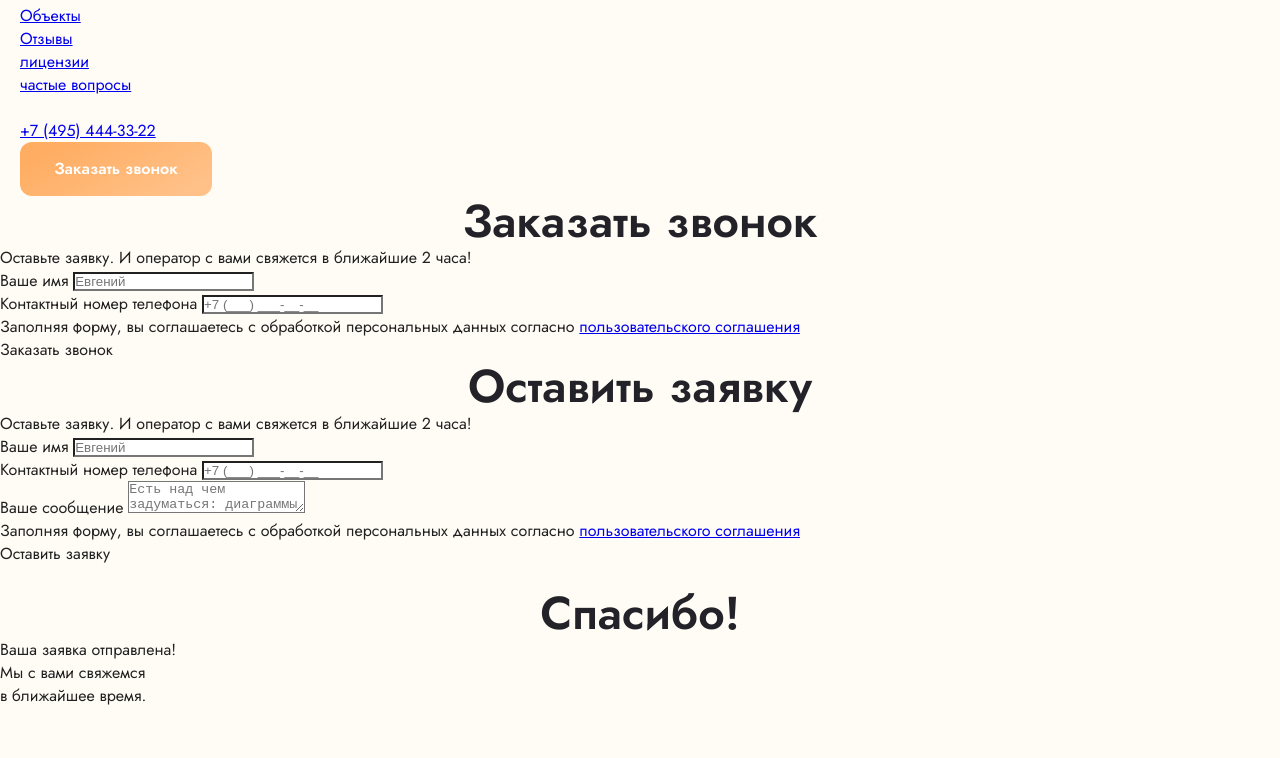
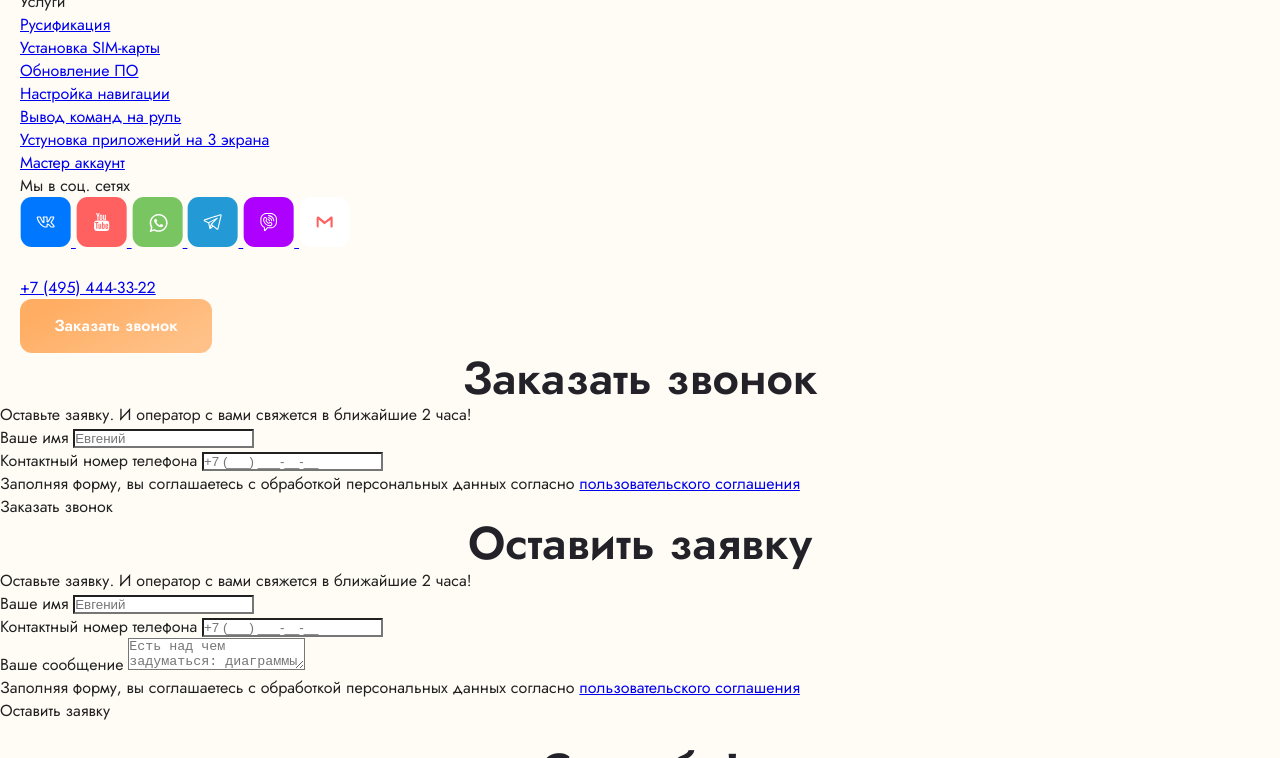
Before and after one commit to ART89-prog/lixiang, a plain HTML site: page index.html in a window 1280 px wide. Shown: the part 2927-3685 px from the top of the page. Before the commit the page ends 3634 px from the top, so only its background shows below. Drawn offline with nearby package versions, Linux system fonts and the light colour scheme; a script that the page names is missing.

Commit message:
367894697546975776

```diff
--- a/index.html
+++ b/index.html
@@ -261,27 +261,57 @@
 		<footer>
 			<div class="cont">
 				<a href="index.html" class="footer_logo">
-					<img src="images/logo2.png" alt="">
+					<img src="images/logo-footer.svg" alt="">
 				</a>
+				<div class="footer_menu">
+					<div class="footer-title">Услуги</div>
 					<nav class="menu">
 						<div class="item">
-						<a href="#about">О компании</a>
+							<a href="#">Русификация</a>
 						</div>
 						<div class="item">
-						<a href="#object">Объекты</a>
+							<a href="#">Установка SIM-карты</a>
 						</div>
 						<div class="item">
-						<a href="#reviews">Oтзывы</a>
+							<a href="#">Обновление ПО</a>
 						</div>
 						<div class="item">
-						<a href="#license">лицензии</a>
+							<a href="#">Настройка навигации</a>
 						</div>
 						<div class="item">
-						<a href="#faq">частые вопросы</a>
+							<a href="#">Вывод команд на руль</a>
+						</div>
+						<div class="item">
+							<a href="#">Устуновка приложений на 3 экрана</a>
+						</div>
+						<div class="item">
+							<a href="#">Мастер аккаунт</a>
 						</div>
 					</nav>
+				</div>
+
 				<div class="footer_soc">
-
+					<div class="footer-title">Мы в соц. сетях</div>
+					<div class="footer_soc-wrap">
+						<a href="#">
+							<img src="images/soc1.svg" alt="">
+						</a>
+						<a href="#">
+							<img src="images/soc2.svg" alt="">
+						</a>
+						<a href="#">
+							<img src="images/soc3.svg" alt="">
+						</a>
+						<a href="#">
+							<img src="images/soc4.svg" alt="">
+						</a>
+						<a href="#">
+							<img src="images/soc5.svg" alt="">
+						</a>
+						<a href="#">
+							<img src="images/soc6.svg" alt="">
+						</a>
+					</div>
 				</div>
 				<div class="footer_contacts">
 					<div class="footer_contacts-soc">
```
Also changed, not shown: images/logo-footer.svg (added), images/soc1.svg (added), images/soc2.svg (added), images/soc3.svg (added), images/soc4.svg (added), images/soc5.svg (added), images/soc6.svg (added). Lines whose indentation alone changed are shown as unchanged.
